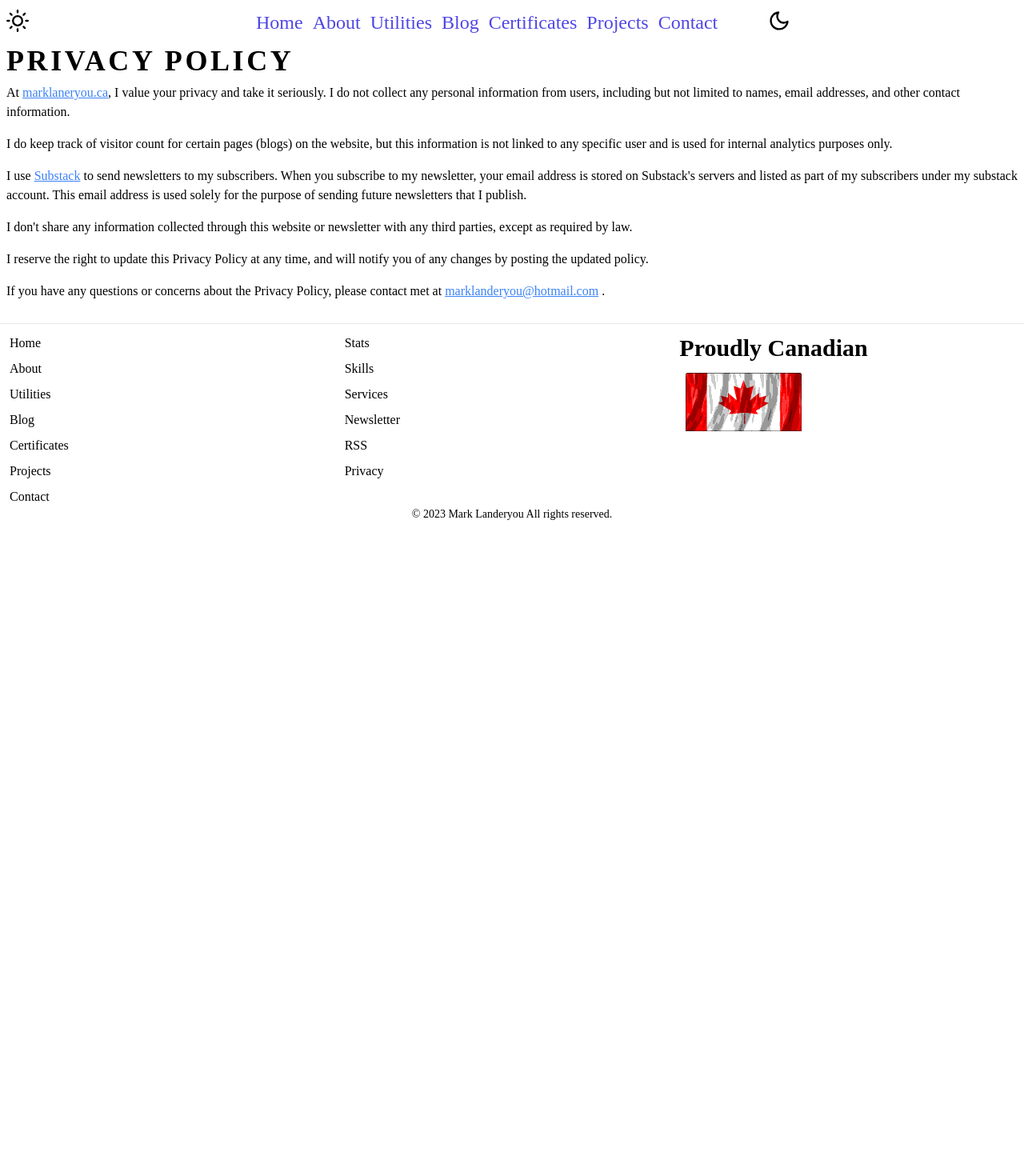
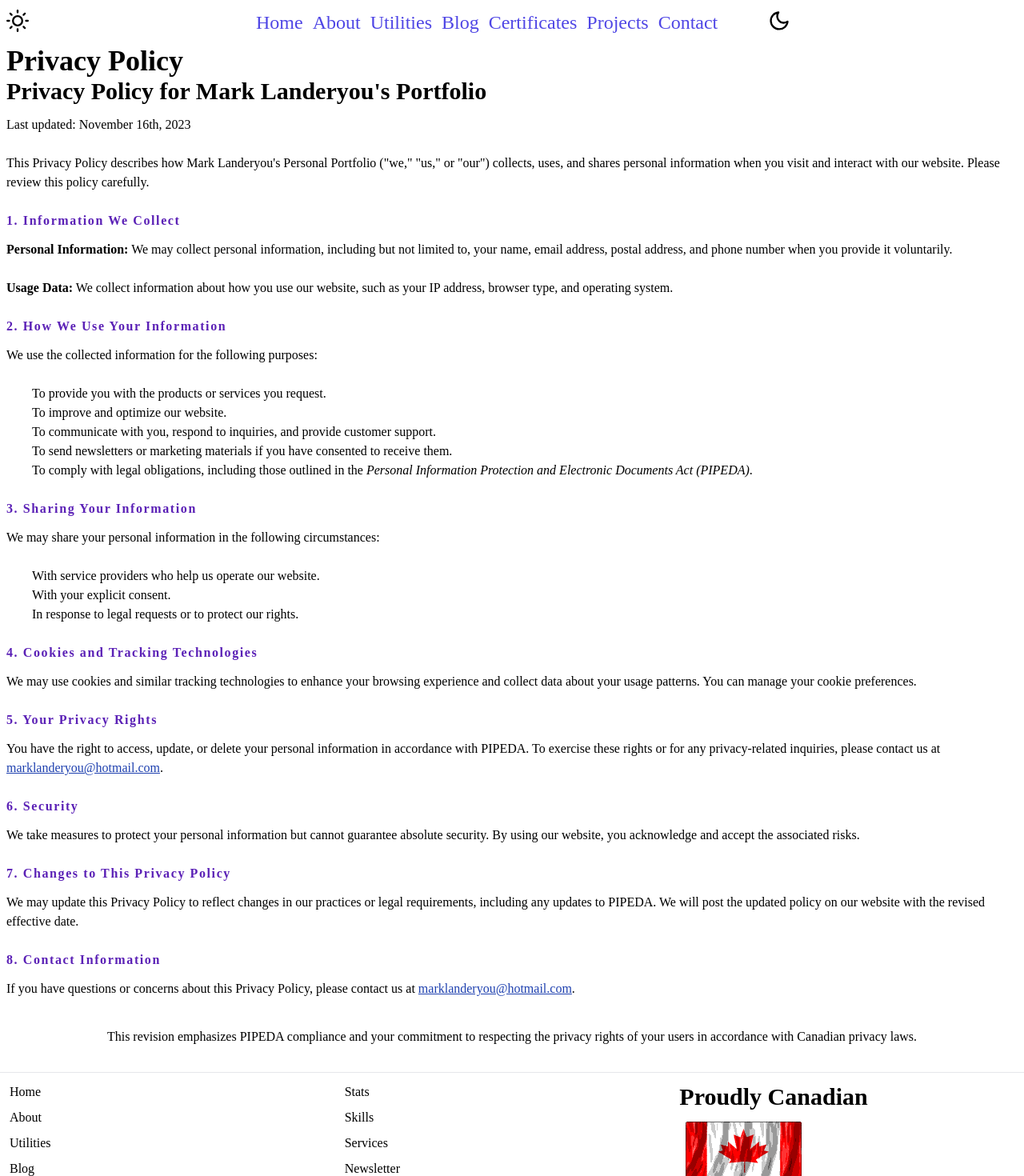
Before and after one commit to samurai71/portfolio, a Next.js app: page /privacy in a window 1280 px wide. Shown: the top 1470 px of the page at 80% size. Before the commit the page ends 800 px from the top, so only its background shows below. Built offline with nearby package versions, Linux system fonts and the light colour scheme.

Commit message:
feat: added a Privacy Policy for Canadian Law

```diff
--- a/src/app/(site)/privacy/page.tsx
+++ b/src/app/(site)/privacy/page.tsx
@@ -1,3 +1,5 @@
+import "src/styles/privacy.module.css";
+
 export const metadata = {
   title: "Privacy Policy",
   description: "Privacy Policy for Mark Landeryou's personal portfolio",
@@ -5,9 +7,10 @@ export const metadata = {
 
 function privacy() {
   return (
-    <section className="container mx-auto px-2 py-3">
-      <h1 className="uppercase tracking-widest">Privacy Policy</h1>
-      <p className="py-2">
+    <main>
+      <section className="container mx-auto px-2 py-3">
+        <h1 className="title">Privacy Policy</h1>
+        {/* <p className="py-2">
         At{" "}
         <a href="https://marklanderyou.ca" className="text-blue-500 underline">
           marklaneryou.ca
@@ -54,8 +57,150 @@ function privacy() {
           marklanderyou@hotmail.com
         </a>{" "}
         .
-      </p>
-    </section>
+      </p> */}
+        <h2 className="title">
+          Privacy Policy for Mark Landeryou&apos;s Portfolio
+        </h2>
+
+        <p className="py-3">Last updated: November 16th, 2023</p>
+
+        <p className="py-3">
+          This Privacy Policy describes how Mark Landeryou&apos;s Personal
+          Portfolio (&#34;we,&#34; &#34;us,&#34; or &#34;our&#34;) collects,
+          uses, and shares personal information when you visit and interact with
+          our website. Please review this policy carefully.
+        </p>
+
+        <h3 className="py-3 font-bold tracking-widest text-violet-800">
+          1. Information We Collect
+        </h3>
+
+        <p>
+          <span className="font-bold">Personal Information:</span> We may
+          collect personal information, including but not limited to, your name,
+          email address, postal address, and phone number when you provide it
+          voluntarily.
+        </p>
+        <br />
+
+        <p className="pb-3">
+          <span className="font-bold">Usage Data:</span> We collect information
+          about how you use our website, such as your IP address, browser type,
+          and operating system.
+        </p>
+
+        <h3 className="py-3 font-bold tracking-widest text-violet-800">
+          2. How We Use Your Information
+        </h3>
+
+        <p>We use the collected information for the following purposes:</p>
+        <br />
+
+        <p className="px-8 pb-3">
+          To provide you with the products or services you request.{" "}
+          <p>To improve and optimize our website.</p>{" "}
+          <p>
+            To communicate with you, respond to inquiries, and provide customer
+            support.
+          </p>{" "}
+          To send newsletters or marketing materials if you have consented to
+          receive them.{" "}
+          <p>
+            To comply with legal obligations, including those outlined in the{" "}
+            <span className="italic">
+              Personal Information Protection and Electronic Documents Act
+              (PIPEDA)
+            </span>
+            .
+          </p>
+        </p>
+
+        <h3 className="py-3 font-bold tracking-widest text-violet-800">
+          3. Sharing Your Information
+        </h3>
+
+        <p>
+          We may share your personal information in the following circumstances:
+        </p>
+        <br />
+
+        <p className="px-8 pb-3">
+          With service providers who help us operate our website.{" "}
+          <p>With your explicit consent.</p> In response to legal requests or to
+          protect our rights.
+        </p>
+
+        <h3 className="py-3 font-bold tracking-widest text-violet-800">
+          4. Cookies and Tracking Technologies
+        </h3>
+
+        <p className="pb-3">
+          We may use cookies and similar tracking technologies to enhance your
+          browsing experience and collect data about your usage patterns. You
+          can manage your cookie preferences.
+        </p>
+
+        <h3 className="py-3 font-bold tracking-widest text-violet-800">
+          5. Your Privacy Rights
+        </h3>
+
+        <p className="pb-3">
+          You have the right to access, update, or delete your personal
+          information in accordance with PIPEDA. To exercise these rights or for
+          any privacy-related inquiries, please contact us at{" "}
+          <a
+            href="mailto:marklanderyou@hotmail.com"
+            className="text-blue-800 underline"
+          >
+            marklanderyou@hotmail.com
+          </a>
+          .
+        </p>
+
+        <h3 className="py-3 font-bold tracking-widest text-violet-800">
+          6. Security
+        </h3>
+
+        <p className="pb-3">
+          We take measures to protect your personal information but cannot
+          guarantee absolute security. By using our website, you acknowledge and
+          accept the associated risks.
+        </p>
+
+        <h3 className="py-3 font-bold tracking-widest text-violet-800">
+          7. Changes to This Privacy Policy
+        </h3>
+
+        <p className="pb-3">
+          We may update this Privacy Policy to reflect changes in our practices
+          or legal requirements, including any updates to PIPEDA. We will post
+          the updated policy on our website with the revised effective date.
+        </p>
+
+        <h3 className="py-3 font-bold tracking-widest text-violet-800">
+          8. Contact Information
+        </h3>
+
+        <p className="pb-3">
+          If you have questions or concerns about this Privacy Policy, please
+          contact us at{" "}
+          <a
+            href="mailto:marklanderyou@hotmail.com"
+            className="text-blue-800 underline"
+          >
+            marklanderyou@hotmail.com
+          </a>
+          .
+        </p>
+        <br />
+
+        <p className="pb-3 text-center">
+          This revision emphasizes PIPEDA compliance and your commitment to
+          respecting the privacy rights of your users in accordance with
+          Canadian privacy laws.
+        </p>
+      </section>
+    </main>
   );
 }
 
--- /dev/null
+++ b/src/styles/privacy.module.css
@@ -0,0 +1,11 @@
+.title {
+  @apply py-3 uppercase tracking-widest;
+}
+
+.sectiontitle {
+  @apply py-3 font-bold tracking-widest text-violet-800;
+}
+
+h3 .sectiontitle {
+  @apply py-3 font-bold tracking-widest text-violet-800;
+}
```
